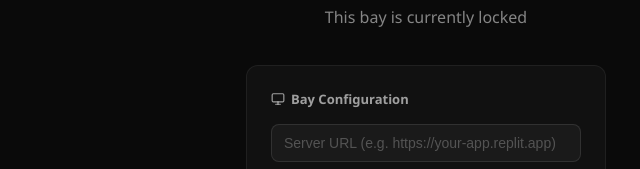
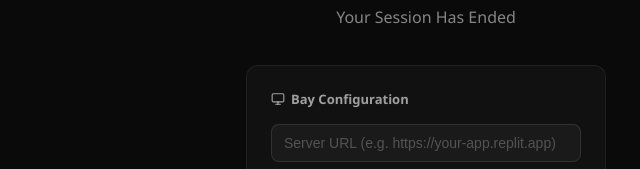
Before and after one commit to PlusOneGolf/plusone-bay-agent, an Electron app: page renderer.html in a window 1600 px wide. Shown: the part 365-534 px from the top of the page, 374-1014 px from the left. Drawn offline with Linux system fonts and the light colour scheme.

Commit message:
Update lock screen text to "Your Session Has Ended"

```diff
--- a/renderer.html
+++ b/renderer.html
@@ -274,7 +274,7 @@
       <img src="logo.png" alt="The Bogey Factory" />
     </div>
     <div class="lock-title">LOCKED</div>
-    <div class="lock-sub" id="lockedMsg">This bay is currently locked</div>
+    <div class="lock-sub" id="lockedMsg">Your Session Has Ended</div>
 
     <div class="config" id="configPanel">
       <div class="config-title">
```
